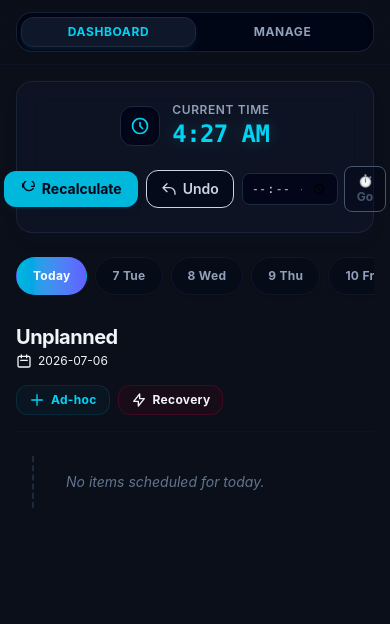
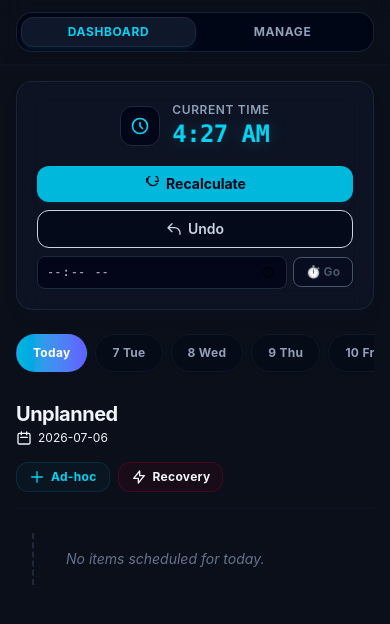
Before and after one commit to projg13/to-live, a React (Vite) app: page / in a window 390 px wide. Shown: the top 624 px of the page. Built offline with nearby package versions, Linux system fonts and the light colour scheme.

Commit message:
Stack recalculate controls vertically for cleaner mobile layout

```diff
--- a/src/components/Dashboard.tsx
+++ b/src/components/Dashboard.tsx
@@ -231,13 +231,13 @@ function Dashboard() {
             </div>
           </div>
 
-          <div className="flex items-center gap-2">
+          <div className="flex flex-col gap-2 w-full max-w-xs">
             <button
               onClick={() => {
                 setDebugTimeOverride(null) // Reset to live clock
                 scheduler.recalibrateFrom(virtualTime, selectedDay)
               }}
-              className="flex items-center gap-1.5 px-4 py-2 rounded-xl text-sm font-bold bg-cyan-500 hover:bg-cyan-600 text-slate-950 shadow-md shadow-cyan-950/30 transition-all active:scale-95 cursor-pointer"
+              className="flex items-center justify-center gap-1.5 px-4 py-2 rounded-xl text-sm font-bold bg-cyan-500 hover:bg-cyan-600 text-slate-950 shadow-md shadow-cyan-950/30 transition-all active:scale-95 cursor-pointer w-full"
             >
               <ResetIcon />
               Recalculate
@@ -251,7 +251,7 @@ function Dashboard() {
                     setDebugTimeOverride(commitTime)
                     scheduler.recalibrateFrom(commitTime, selectedDay)
                   }}
-                  className="flex items-center gap-1.5 px-3.5 py-2 rounded-xl text-sm font-semibold bg-emerald-950/30 hover:bg-emerald-900/30 text-emerald-400 border border-emerald-800/30 transition-all active:scale-95 cursor-pointer"
+                  className="flex items-center justify-center gap-1.5 px-3.5 py-2 rounded-xl text-sm font-semibold bg-emerald-950/30 hover:bg-emerald-900/30 text-emerald-400 border border-emerald-800/30 transition-all active:scale-95 cursor-pointer w-full"
                   title={`Recalculate from commit time (${formatTime(commitTime)})`}
                 >
                   📍 From {formatTime(commitTime)}
@@ -260,18 +260,18 @@ function Dashboard() {
             })()}
             <button
               onClick={() => scheduler.undo()}
-              className="flex items-center gap-1.5 px-3.5 py-2 rounded-xl text-sm font-semibold bg-slate-950/65 hover:bg-slate-900 text-slate-300 transition-all border border-slate-850 active:scale-95 cursor-pointer"
+              className="flex items-center justify-center gap-1.5 px-3.5 py-2 rounded-xl text-sm font-semibold bg-slate-950/65 hover:bg-slate-900 text-slate-300 transition-all border border-slate-850 active:scale-95 cursor-pointer w-full"
             >
               <UndoIcon />
               Undo
             </button>
             {/* Custom time recalc */}
-            <div className="flex items-center gap-1.5">
+            <div className="flex items-center gap-1.5 w-full">
               <input
                 type="time"
                 value={customRecalcTime}
                 onChange={(e) => setCustomRecalcTime(e.target.value)}
-                className="px-2 py-1.5 rounded-lg text-xs font-mono bg-slate-950 border border-slate-800 text-slate-300 focus:ring-2 focus:ring-indigo-500/20 focus:outline-none w-24"
+                className="flex-1 px-2 py-1.5 rounded-lg text-xs font-mono bg-slate-950 border border-slate-800 text-slate-300 focus:ring-2 focus:ring-indigo-500/20 focus:outline-none"
               />
               <button
                 onClick={() => {
```
